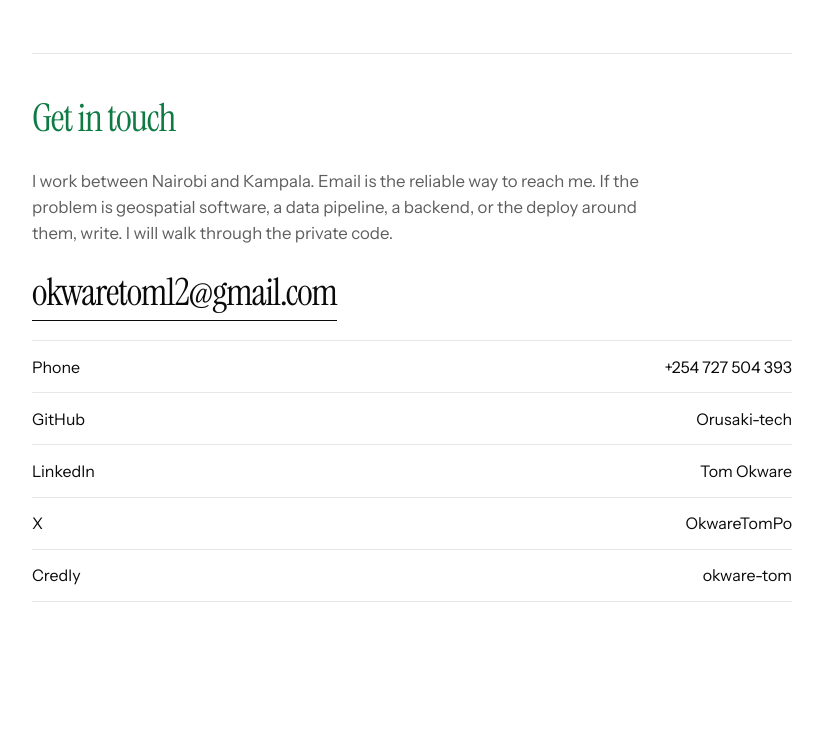
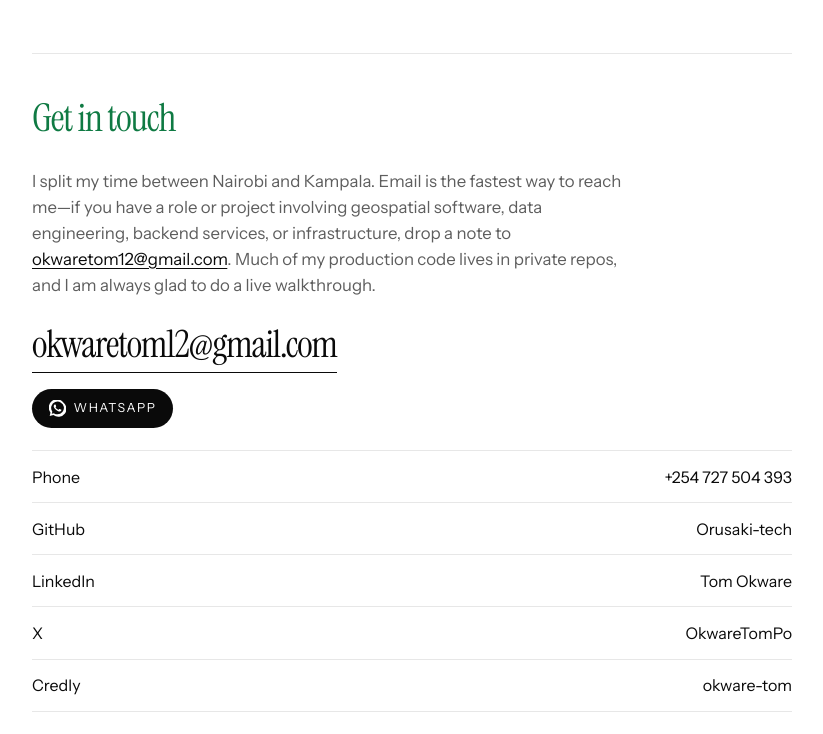
Before and after one commit to Orusaki-tech/portfolio, a plain HTML site: page about.html in a window 1280 px wide. Shown: the part 2691-3425 px from the top of the page, without its empty margins (228-1051 px from the left). Before the commit the page ends 3357 px from the top, so only its background shows below. Drawn offline with Linux system fonts and the light colour scheme.

Commit message:
Open the geospatial page with the Nyatike workflow, and add WhatsApp next to email.
The page heading is Geospatial Engineering, and each contact block now includes a WhatsApp link.

Co-authored-by: Cursor <cursoragent@cursor.com>

```diff
--- a/about.html
+++ b/about.html
@@ -120,8 +120,12 @@
       </div>
       <section class="role-block contact-block" id="contact">
         <h2>Get in touch</h2>
-        <p class="intro">I work between Nairobi and Kampala. Email is the reliable way to reach me. If the problem is geospatial software, a data pipeline, a backend, or the deploy around them, write. I will walk through the private code.</p>
+        <p class="intro">I split my time between Nairobi and Kampala. Email is the fastest way to reach me—if you have a role or project involving geospatial software, data engineering, backend services, or infrastructure, drop a note to <a href="mailto:okwaretom12@gmail.com">okwaretom12@gmail.com</a>. Much of my production code lives in private repos, and I am always glad to do a live walkthrough.</p>
         <p class="reach"><a href="mailto:okwaretom12@gmail.com">okwaretom12@gmail.com</a></p>
+        <a class="whatsapp" href="https://wa.me/254727504393" target="_blank" rel="noopener noreferrer">
+          <svg viewBox="0 0 24 24" aria-hidden="true"><path d="M20.5 3.5A11 11 0 0 0 2.1 17.8L1 23l5.3-1.4A11 11 0 0 0 20.5 3.5zM12 20.5a9.1 9.1 0 0 1-4.6-1.3l-.3-.2-3.2.8.9-3.1-.2-.3A9.1 9.1 0 1 1 12 20.5zm5-6.8c-.3-.1-1.6-.8-1.8-.9s-.4-.1-.6.1-.7.9-.8 1-.3.2-.6.1a7.4 7.4 0 0 1-2.2-1.4 8.2 8.2 0 0 1-1.5-1.9c-.2-.3 0-.4.1-.6l.4-.5.2-.3a.5.5 0 0 0 0-.5c0-.1-.6-1.4-.8-1.9s-.4-.4-.6-.4h-.5a1 1 0 0 0-.7.3 3 3 0 0 0-.9 2.2 5.2 5.2 0 0 0 1.1 2.8 11.8 11.8 0 0 0 4.6 4c.5.2 1 .4 1.5.6a3.6 3.6 0 0 0 1.7.1 2.7 2.7 0 0 0 1.8-1.3 2.2 2.2 0 0 0 .2-1.3c-.1-.1-.3-.2-.6-.3z"/></svg>
+          WhatsApp
+        </a>
         <ul class="contact-list">
           <li><a href="tel:+254727504393">Phone <span>+254 727 504 393</span></a></li>
           <li><a href="https://github.com/Orusaki-tech" target="_blank" rel="noopener noreferrer">GitHub <span>Orusaki-tech</span></a></li>
--- a/css/site.css
+++ b/css/site.css
@@ -485,6 +485,36 @@ h2 {
   color: var(--muted);
 }
 
+.contact-block .intro a {
+  color: var(--fg);
+}
+
+.whatsapp {
+  display: inline-flex;
+  align-items: center;
+  gap: 0.5rem;
+  margin-top: 1.15rem;
+  padding: 0.65rem 1.05rem;
+  border-radius: 999px;
+  background: var(--invert);
+  color: var(--invert-fg);
+  text-decoration: none;
+  font-size: 0.78rem;
+  letter-spacing: 0.12em;
+  text-transform: uppercase;
+}
+
+.whatsapp:hover {
+  background: var(--secondary);
+  color: #fff;
+}
+
+.whatsapp svg {
+  width: 1.05rem;
+  height: 1.05rem;
+  fill: currentColor;
+}
+
 .contact-list {
   list-style: none;
   margin: 1.35rem 0 0;
```
Also changed, not shown: geo.html (+8 -4 lines), index.html (+5 -1 lines), systems.html (+5 -1 lines).
